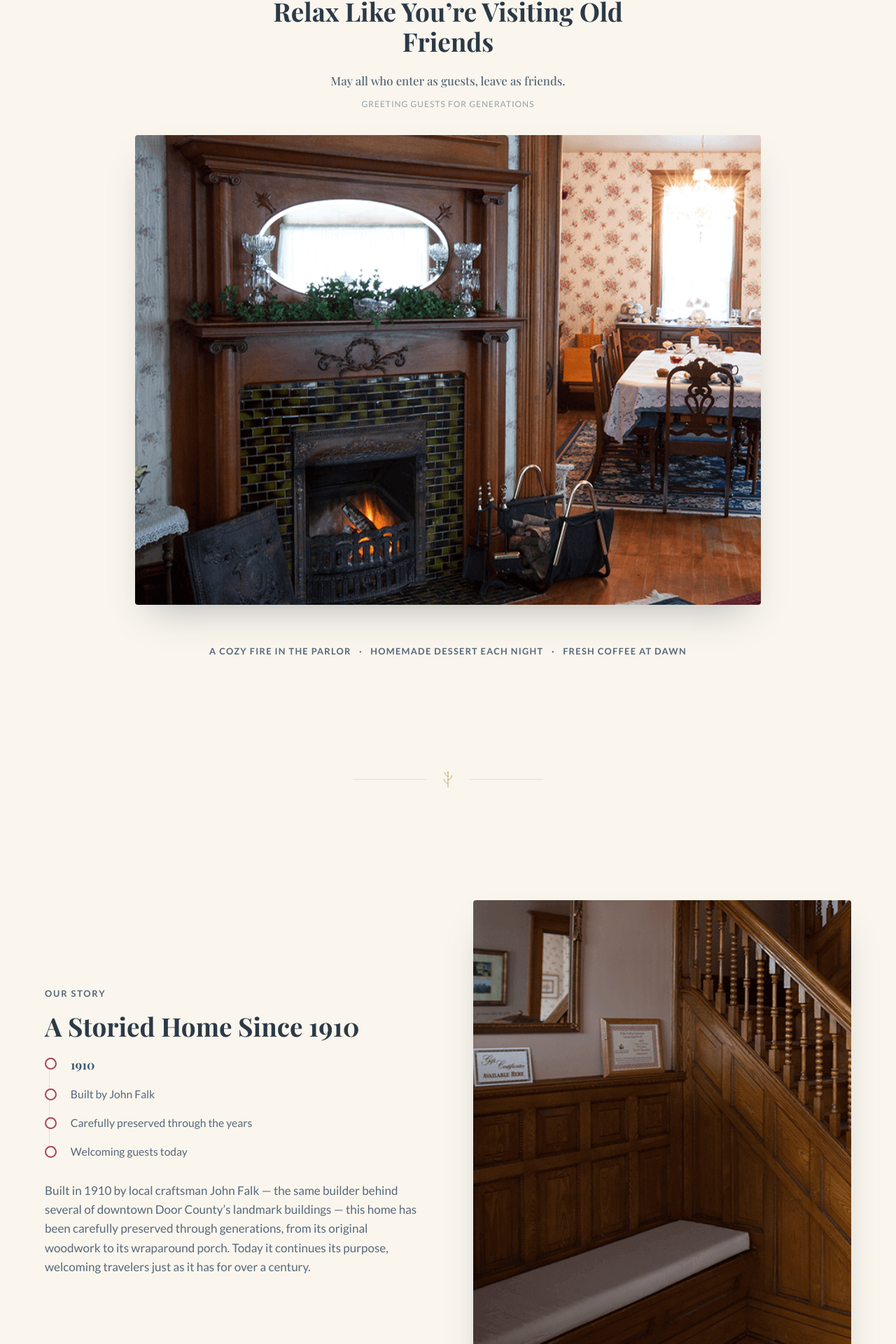
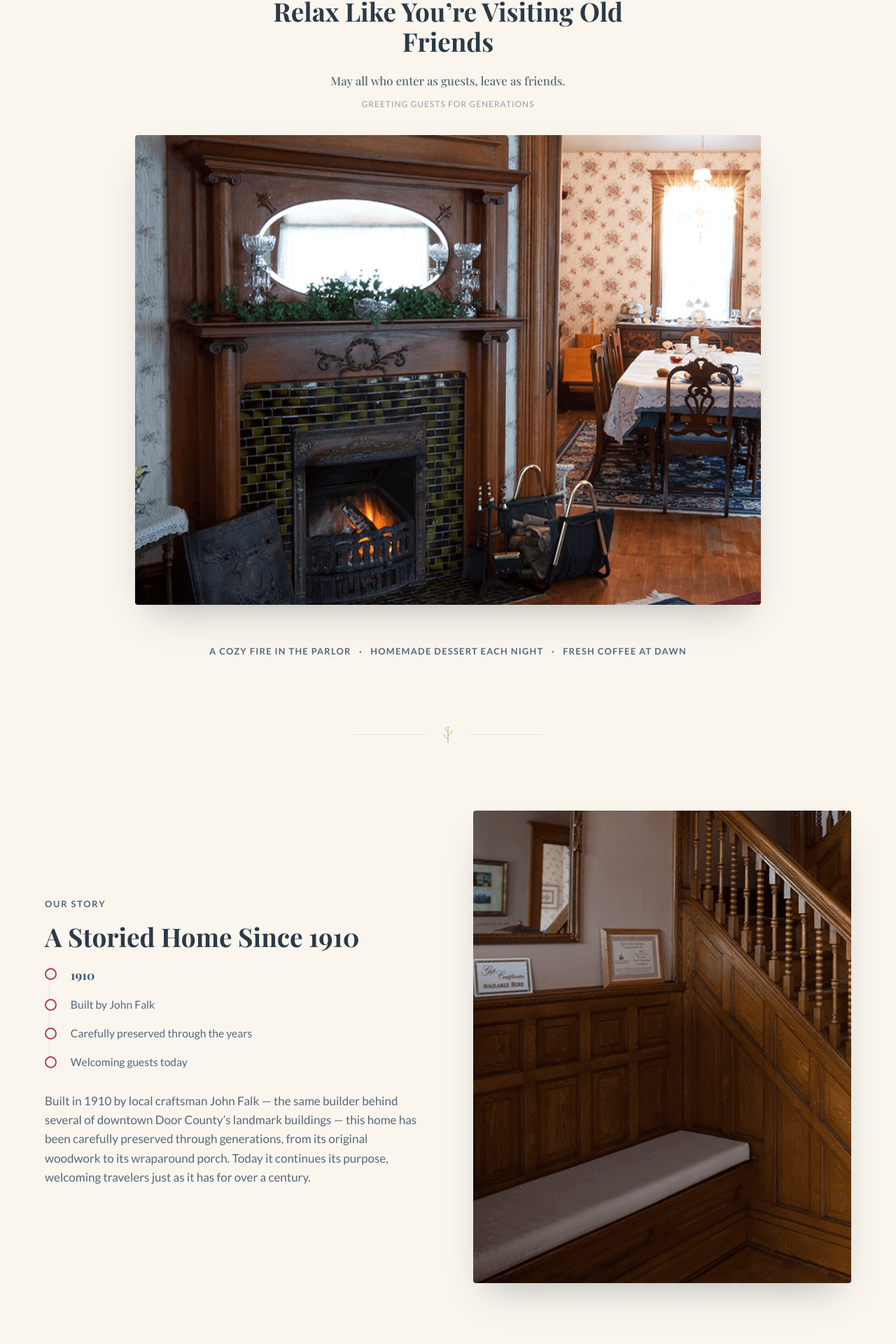
Before and after one commit to Gorda74/garden-gate-mockup, a React (Vite) app: page / in a window 1280 px wide. Shown: the part 861-2781 px from the top of the page at 70% size. Built offline with nearby package versions, Linux system fonts and the light colour scheme; a web font is replaced by a local one.

Commit message:
Fix room names, images, and descriptions to match real site

```diff
--- a/src/App.css
+++ b/src/App.css
@@ -1338,3 +1338,9 @@ section {
     grid-template-columns: 1fr;
   }
 }
+#history {
+  padding-top: 3rem;
+}
+.more-than-stay {
+  padding-bottom: 3rem;
+}
--- a/src/App.jsx
+++ b/src/App.jsx
@@ -23,11 +23,11 @@ const HISTORY_TIMELINE = ['1910', 'Built by John Falk', 'Carefully preserved thr
 
 const ROOMS = [
   {
-    name: 'Cottage Rose Room',
+  name: 'Vintage Rose Room',
   image: '/images/Cottage-Rose-room-1.jpg',
   bed: 'Queen bed',
   blurb:
-      'A warm, wood-paneled retreat with a hand-carved antique headboard and its own fireplace glow.',
+    'A Victorian walnut bed and rich brown tones set a warm, cozy mood, with a private bath finished in brown and tan.'
 },
   {
     name: 'Garden Suite',
@@ -45,11 +45,11 @@ const ROOMS = [
     featured: true,
   },
   {
-    name: 'Vintage Rose Room',
+  name: 'Cottage Rose Room',
   image: '/images/vintage-rose-room.jpg',
-    bed: 'King bed · Sitting area',
+  bed: 'Queen bed',
   blurb:
-      'Our largest room — a king bed, a window seat for reading, and a private bath with a soaking tub.',
+    'Anchored by a 1923 burled walnut bed and an oriental rug, with a window seat overlooking the garden and pines.'
 },
 ]
 
@@ -269,7 +269,7 @@ export default function App() {
                     className="text-link room-card__cta"
                     onClick={() => setModalOpen(true)}
                   >
-                    View Room &rarr;
+                    Check Availability &rarr;
                   </button>
                 </div>
               </Reveal>
```
Lines whose indentation alone changed are shown as unchanged.
